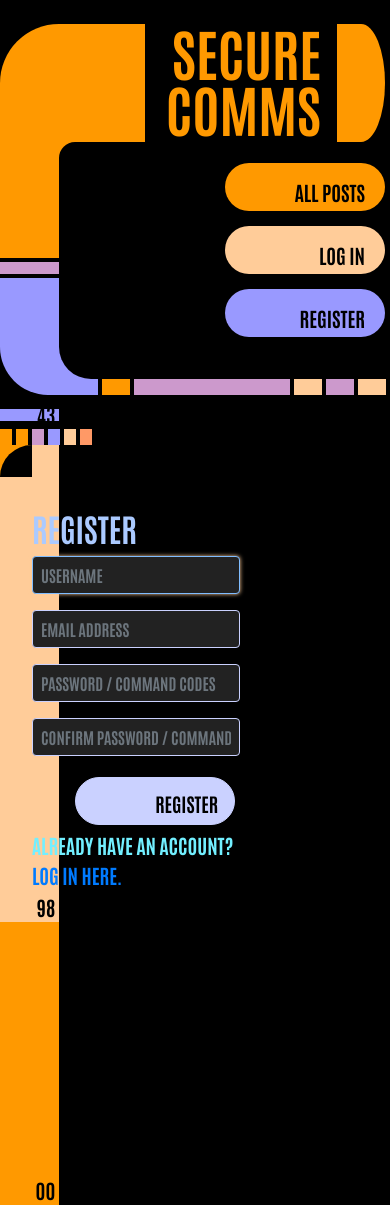
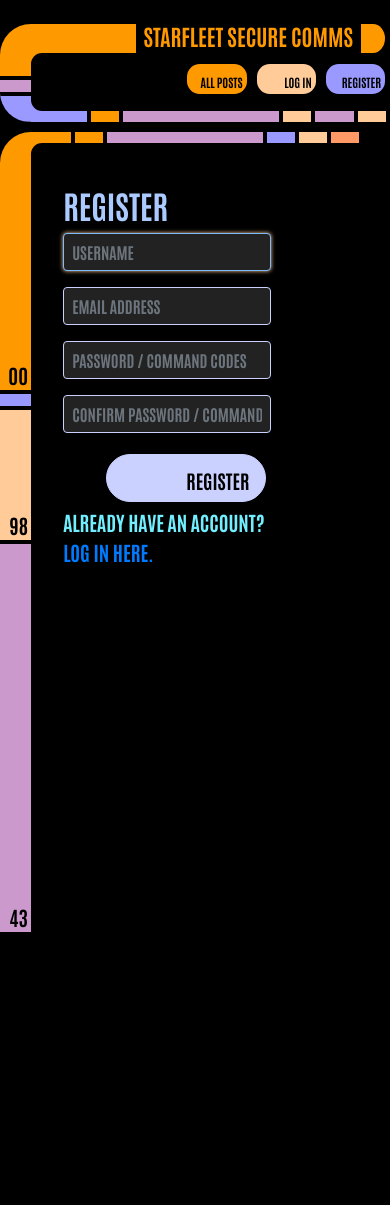
Before and after one commit to Alex-Symonds/web50-network, a Django app: page /register in a window 390 px wide. After the commit the page ends 932 px from the top, so only its background shows below. Run offline with Django 3.2, Linux system fonts and the light colour scheme; some libraries are stand-ins or nearby versions.

Commit message:
Nav bar adjusted for mobile (draft)

```diff
--- a/network/static/network/scripts.js
+++ b/network/static/network/scripts.js
@@ -44,7 +44,7 @@
     // Send to server
     const view_name = e.target.dataset.viewname;
     fetch(`/${view_name}/${e.target.dataset.id}`, {
-        method: 'POST',
+        method: 'PUT',
         body: JSON.stringify({
             'toggled_status': toggled_status
         }),
@@ -224,7 +224,7 @@
 
     // Put it into the database and call function to handle the page
     fetch('/posts', {
-        method: 'POST',
+        method: 'PUT',
         body: JSON.stringify({
             "id": post_id,
             "editted_content": editted_content
--- a/network/static/network/styles.css
+++ b/network/static/network/styles.css
@@ -3,16 +3,6 @@
   color: #72efff;
   font-family: "Antonio", "Oswald", "Arial Narrow", "Avenir Next Condensed", sans-serif;
   font-size: 1.25rem;
-}
-
-.body {
-  font-family: "Antonio", "Oswald", "Arial Narrow", "Avenir Next Condensed", sans-serif;
-  width: 100%;
-  max-width: 85rem;
-  min-width: 20rem;
-  margin: 0 auto;
-  display: flex;
-  flex-wrap: wrap;
 }
 
 h2, h3 {
@@ -118,15 +108,6 @@
 .liked:hover {
   background: #ffd597;
   border: 2px solid #ffd597;
-}
-
-.heading-panel {
-  position: relative;
-  height: 3.5rem;
-  width: 100%;
-  background: #ff9900;
-  border-top-right-radius: 1.75rem;
-  border-bottom-right-radius: 1.75rem;
 }
 
 .main-title-container {
@@ -261,6 +242,16 @@
 
 .header-content {
   width: 85%;
+}
+
+.content {
+  font-family: "Antonio", "Oswald", "Arial Narrow", "Avenir Next Condensed", sans-serif;
+  width: 100%;
+  max-width: 85rem;
+  min-width: 20rem;
+  margin: 0 auto;
+  display: flex;
+  flex-wrap: wrap;
 }
 
 .main-container {
@@ -1113,4 +1104,67 @@
   border-color: #ff9900;
 }
 
+@media (max-width: 865px) {
+  .header-content {
+    width: 92%;
+  }
+
+  .vt-panel-container {
+    width: 8%;
+  }
+
+  h1 {
+    display: block;
+    font-size: 1em;
+    margin: 0;
+    font-weight: normal;
+  }
+
+  .main-title {
+    font-size: 1.4rem;
+    width: 12rem;
+    line-height: 1.5rem;
+    padding: 0rem 0.5rem 0rem;
+  }
+
+  .main-title-before {
+    min-height: 1rem;
+    height: 1.8rem;
+  }
+
+  .main-title-after {
+    height: 1.8rem;
+    width: 1.5rem;
+  }
+
+  .hz-panel, .hz-panel-container {
+    height: 0.7rem;
+  }
+
+  .corner-box, .panels-header.corner-box.hz-top {
+    height: 0.7rem;
+    width: 0.7rem;
+  }
+
+  .lcars-nav-container {
+    padding-left: 0;
+    margin-left: 0;
+  }
+  .lcars-nav-container ul {
+    padding: 0;
+  }
+  .lcars-nav-container .lcars-nav-btn {
+    width: 3.7rem;
+    height: 1.9rem;
+    border-radius: 0.8rem;
+    margin-top: 0;
+    margin-bottom: 0;
+  }
+  .lcars-nav-container .lcars-nav-btn span {
+    font-size: 0.75rem;
+    bottom: 3px;
+    right: 4px;
+  }
+}
+
 /*# sourceMappingURL=styles.css.map */
--- a/network/static/network/styles.scss
+++ b/network/static/network/styles.scss
@@ -53,6 +53,8 @@
 $min_page: 20rem;
 
 $side_panel_width: 15%;
+$side_panel_width_wide: 15%;
+$side_panel_width_tall: 5%;
 
 $breakpoint_post_columns_unsustainable: 700px;
 $breakpoint_title_twolines: 484px;
@@ -64,7 +66,7 @@
 
 
 // -----------------------------------------------------------------------------------------------------------------------
-// Tag-level stuff
+// Tag-level stuff (and tag-ish)
 // -----------------------------------------------------------------------------------------------------------------------
 
 body{
@@ -72,17 +74,6 @@
     color: $c_main_text;
     font-family: $f_lcarsy;
     font-size: 1.25rem;
-}
-.body{
-    font-family: $f_lcarsy;
-
-    width: 100%;
-    max-width: $max_page;
-    min-width: $min_page;
-    margin: 0 auto;
-
-    display: flex;
-    flex-wrap: wrap;
 }
 
 h2, h3{
@@ -222,15 +213,15 @@
 // --------------------------------------------------------------------------------------------------------------------------------------------------------
 // Heading and navigation
 // --------------------------------------------------------------------------------------------------------------------------------------------------------
-.heading-panel{
-    position: relative;
-    height: 3.5rem;
-    width: 100%;
+// .heading-panel{
+//     position: relative;
+//     height: 3.5rem;
+//     width: 100%;
 
-    background: $c_bg_A0;
-    border-top-right-radius: 1.75rem;
-    border-bottom-right-radius: 1.75rem;
-}
+//     background: $c_bg_A0;
+//     border-top-right-radius: 1.75rem;
+//     border-bottom-right-radius: 1.75rem;
+// }
 
 .main-title-container{
     display: flex;
@@ -257,11 +248,13 @@
         color: $c_bg_A0;
     }
 }
+
 @media (max-width: $breakpoint_title_twolines){
     .main-title{
         width: 12rem;
     }
 }
+
 .main-title-after{
     width: 3rem;
     margin-right: 5px;
@@ -302,7 +295,7 @@
     color: black;
     border-radius: 1.5rem;
 
-    span {
+    span{
         position: absolute;
         bottom: 0.25rem;
         right: 1.25rem;
@@ -381,6 +374,18 @@
 }
 .header-content{
     width: 85%;
+}
+
+.content{
+    font-family: $f_lcarsy;
+
+    width: 100%;
+    max-width: $max_page;
+    min-width: $min_page;
+    margin: 0 auto;
+
+    display: flex;
+    flex-wrap: wrap;
 }
 
 .main-container{
@@ -875,7 +880,7 @@
 
 
 
- // -----------------------------------------------------------------------------------------------------------------------
+// -----------------------------------------------------------------------------------------------------------------------
 // LCARS panels
 // -----------------------------------------------------------------------------------------------------------------------
 
@@ -1369,3 +1374,66 @@
         border-color: $c_bg_A0;
     }
 }
+
+
+
+
+@media (max-width: 865px){
+    .header-content{
+        width: 92%;
+    }
+    .vt-panel-container{
+        width: 8%;
+    }
+    h1{
+        display: block;
+        font-size: 1em;
+        margin: 0;
+        font-weight: normal;
+    }
+    .main-title{
+        font-size: 1.4rem;
+        width: 12rem;
+        line-height: 1.5rem;
+        padding: 0rem 0.5rem 0rem;
+    }
+    .main-title-before{
+        min-height: 1rem;
+        height: 1.8rem;
+    }
+    .main-title-after{
+        height: 1.8rem;
+        width: 1.5rem;
+    }
+
+    .hz-panel, .hz-panel-container{
+        height: 0.7rem;
+    }
+    .corner-box, .panels-header.corner-box.hz-top{
+        height: 0.7rem;
+        width: 0.7rem;
+    }
+
+    .lcars-nav-container{
+        padding-left: 0;
+        margin-left: 0;
+
+        ul{
+            padding: 0;
+        }
+        .lcars-nav-btn{
+            width: 3.7rem;
+            height: 1.9rem;
+            border-radius: 0.8rem;
+            margin-top: 0;
+            margin-bottom: 0;
+
+            span{
+                font-size: 0.75rem;
+                bottom: 3px;
+                right: 4px;
+            }
+        }
+
+    }
+}
--- a/network/templates/network/layout.html
+++ b/network/templates/network/layout.html
@@ -31,7 +31,7 @@
                 <nav>
                     <div class="main-title-container">
                         <div class="main-title-before"></div>
-                        <a class="main-title" href="#">SECURE COMMS</a>
+                        <h1><a class="main-title" href="#">STARFLEET SECURE COMMS</a></h1>
                         <div class="main-title-after"></div>
                     </div>
                     <div class="corner-box panels-header hz-top">
@@ -83,7 +83,7 @@
             </div>
         </div>
 
-        <div class="body">
+        <div class="content">
             {% block body %}
             {% endblock %}
         </div>
--- a/network/templates/network/register.html
+++ b/network/templates/network/register.html
@@ -3,10 +3,10 @@
 {% block body %}
     <div class="conference-container">
         <div class="vt-panel-container panels-register">
-            <div class="vt-p0 lcars-top-left"><div class="panel-num">00<span class="extra-digits">-534.6</span></div>
+            <div class="vt-p0 lcars-top-left"><div class="panel-num">00<span class="extra-digits">-534.6</span></div></div>
             <div class="vt-p1 vt-panel"></div>
-            <div class="vt-p2 vt-panel"><div class="panel-num">98<span class="extra-digits">-2435</span></div>
-            <div class="vt-p3 vt-panel"><div class="panel-num">43<span class="extra-digits">-8329</span></div>
+            <div class="vt-p2 vt-panel"><div class="panel-num">98<span class="extra-digits">-2435</span></div></div>
+            <div class="vt-p3 vt-panel"><div class="panel-num">43<span class="extra-digits">-8329</span></div></div>
         </div>
 
         <div class="conference-content">
--- a/network/views.py
+++ b/network/views.py
@@ -181,7 +181,7 @@
     target_user = User.objects.get(id=user_id)
     current_user = request.user
 
-    if request.method == "POST":
+    if request.method == "PUT":
         data = json.loads(request.body)
         want_follow = data.get("toggled_status")
 
@@ -214,65 +214,66 @@
         Create or update posts, return JSON confirmation
     """
 
+    # New post. Page expects a HTTP Redirect of some description.
     if request.method == "POST":
 
-        # If this request came from the form: a) it's a new post and b) the browser is expecting a page redirect
+        if not request.user.is_authenticated:
+            return render(request, "network/error.html", {
+                "message": "You must be logged in to create a post."
+            }, status=401)
+
         posted_form = NewPostForm(request.POST)
         if posted_form.is_valid():
-
-            if not request.user.is_authenticated:
-                return render(request, "network/error.html", {
-                    "message": "You must be logged in to create a post."
-                }, status=401)
-
             u = request.user
             new_content = posted_form.cleaned_data["content"]
             npo = Post(poster=u, content=new_content)
             npo.save()
             return HttpResponseRedirect(reverse("index"))
 
-        # Otherwise: a) request is either an edit/update or invalid; b) browser is expecting some JSON
+
+    # Edit post. Page expects a JSON response.
+    elif request.method == "PUT":
+
+        if not request.user.is_authenticated:
+            return JsonResponse({
+                "redirect": reverse("errors")
+            }, status=401)
+
+        data = json.loads(request.body)
+        post_id = data.get("id")
+        if post_id == None:
+            return JsonResponse({
+                "message": "Error: invalid input."
+            }, status=400)
+
+        this_post = Post.objects.get(id=post_id)
+        if request.user == this_post.poster:
+
+            new_content = data.get("editted_content")
+            this_post.content = new_content
+
+            try:
+                this_post.save()
+            except:
+                return JsonResponse({
+                    "message": "Server problem: post was not saved."
+                }, status=500)
+
+            return JsonResponse({
+                "message": "Post editted successfully."
+            }, status=200)
+
         else:
-            if not request.user.is_authenticated:
-                return JsonResponse({
-                    "redirect": reverse("errors")
-                }, status=401)
-
-            data = json.loads(request.body)
-            post_id = data.get("id")
-            if post_id == None:
-                return JsonResponse({
-                    "message": "Error: invalid input."
-                }, status=400)
-
-            this_post = Post.objects.get(id=post_id)
-            if request.user == this_post.poster:
-
-                new_content = data.get("editted_content")
-                this_post.content = new_content
-
-                try:
-                    this_post.save()
-                except:
-                    return JsonResponse({
-                        "message": "Server problem: post was not saved."
-                    }, status=500)
-
-                return JsonResponse({
-                    "message": "Post editted successfully."
-                }, status=200)
-
-            else:
-                return JsonResponse({
-                    "message": "Users can only edit their own posts."
-                }, status=403)
+            return JsonResponse({
+                "message": "Users can only edit their own posts."
+            }, status=403)
 
 
 def likes(request, post_id):
     """
         Toggle or read likes, return JSON confirmation
     """
-    if request.method == "POST":
+    if request.method == "PUT":
 
         # Check the user is logged in
         if not request.user.is_authenticated:
```
Also changed, not shown: README.md.
